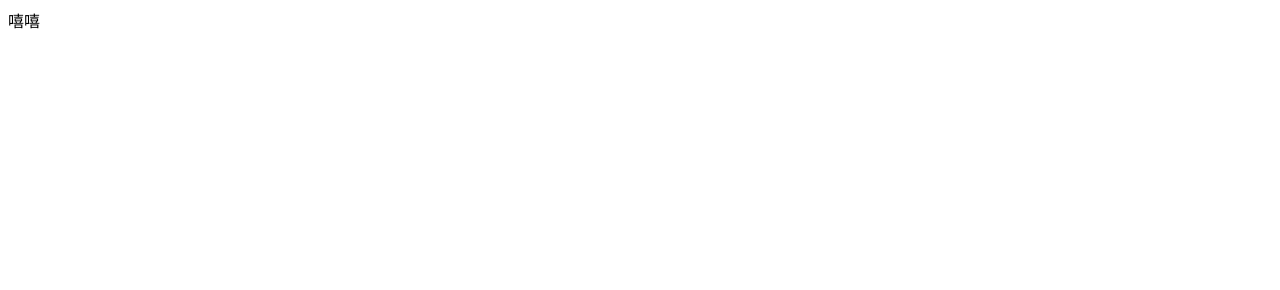
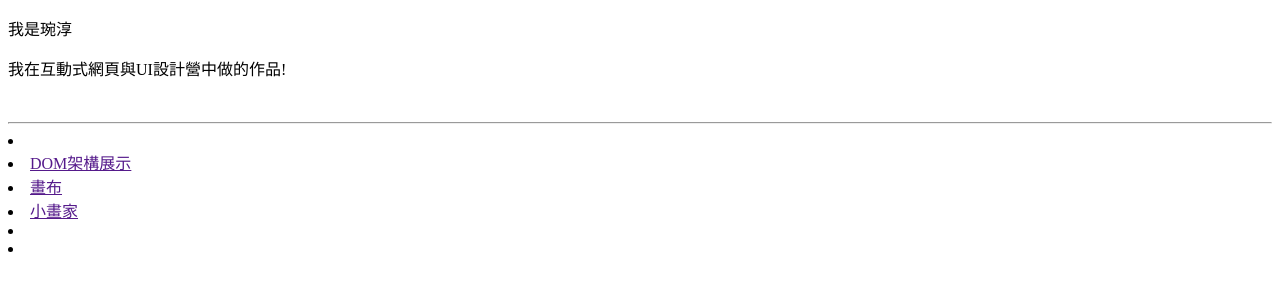
Before and after one commit to pig1234567/pig1234567.github.io, a plain HTML site: page index.html in a window 1280 px wide. Drawn offline with Linux system fonts and the light colour scheme.

Commit message:
Update index.html

```diff
--- a/index.html
+++ b/index.html
@@ -1,9 +1,18 @@
 <!DOCTYPE html>
 <html>
 <head>
-	<title>hello</title>
+	<title>我的作品集</title>
 </head>
 <body>
-嘻嘻
+<p> 我是琬淳  </p>
+<p>我在互動式網頁與UI設計營中做的作品! </p>
+<br>
+<hr>
+<li><a href=""自我介紹</a>
+<li><a href="">DOM架構展示</a>
+<li><a href="">畫布</a>
+<li><a href="">小畫家</a>
+<li><a href=""事件偵測</a>
+<li><a href=""CanvasJS</a>
 </body>
 </html>
```
